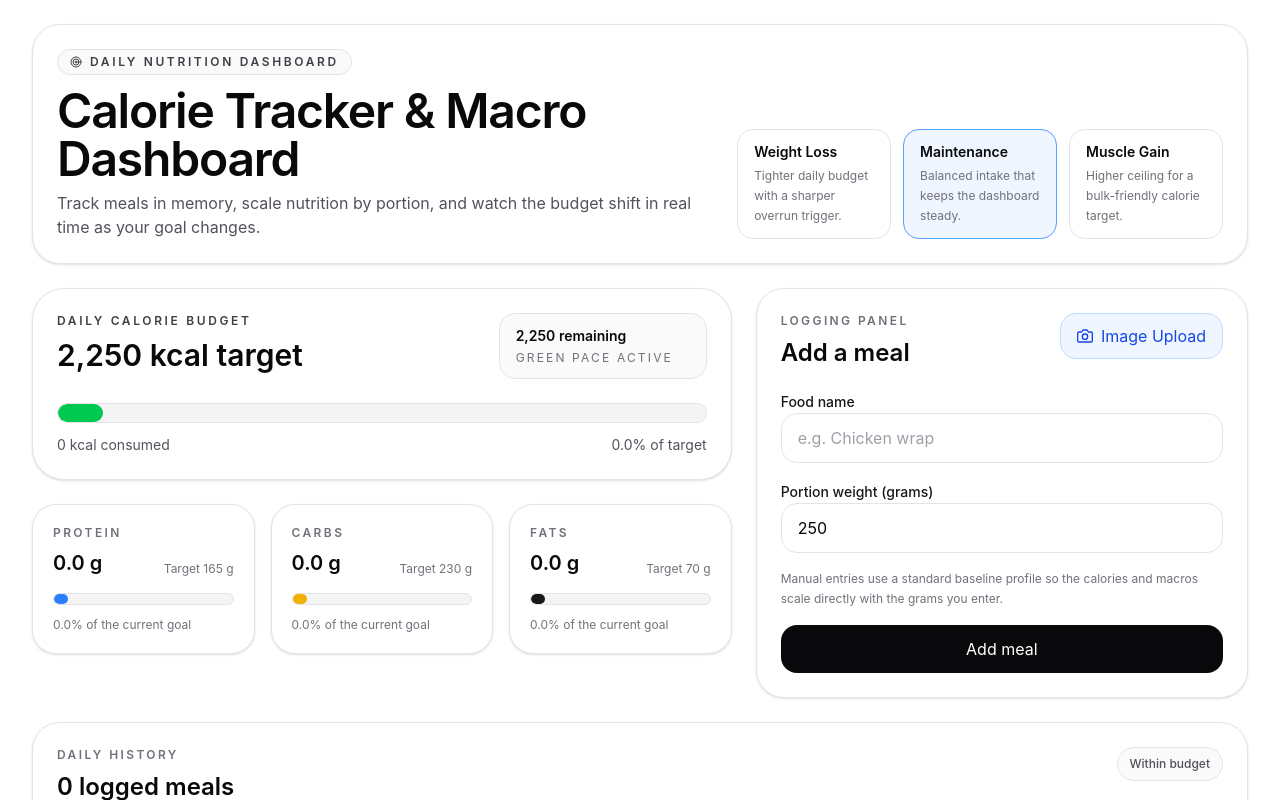
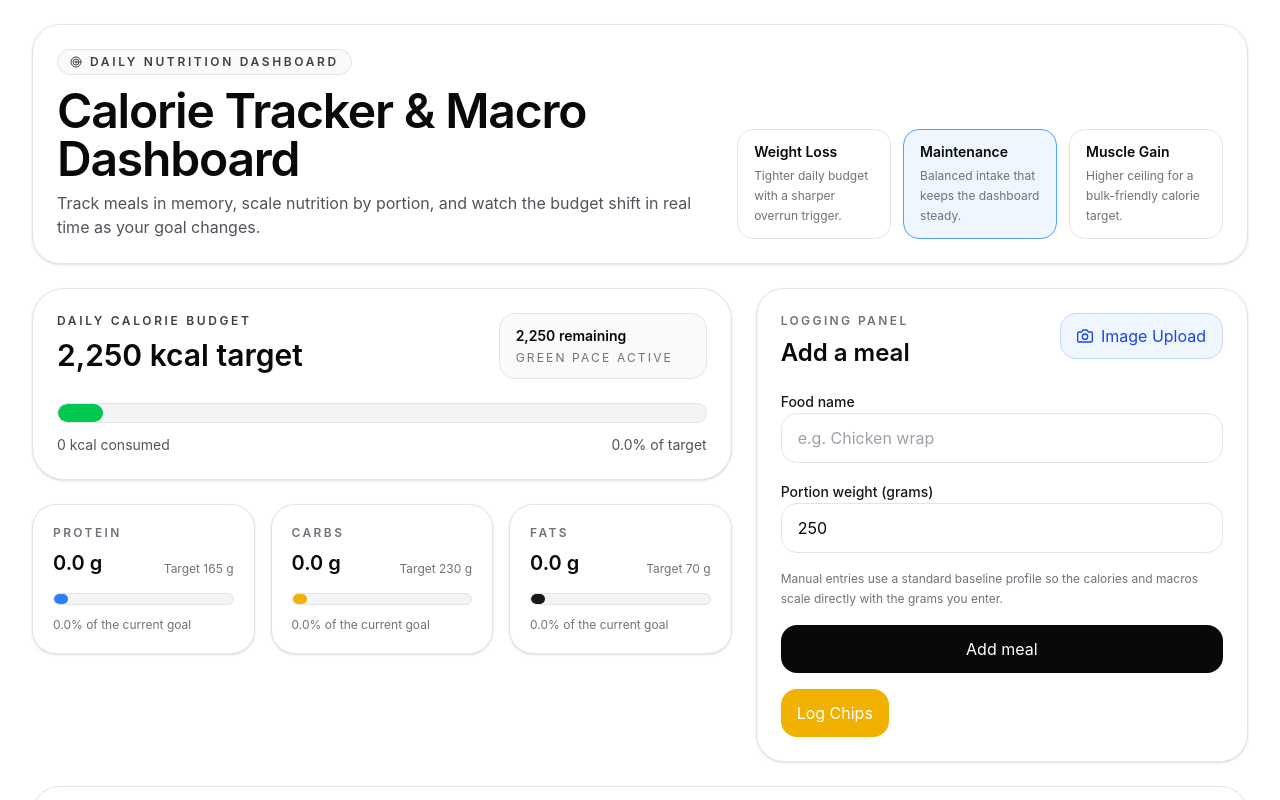
Before and after one commit to Manav-Chudasama/quantiphi, a React (Vite) app: page / in a window 1280 px wide. Shown: the top 800 px of the page. Built offline with nearby package versions, Linux system fonts and the light colour scheme.

Commit message:
fix: add freq used meals buttons
Closes #7

Added two buttons below the meal logging form to log 'Chips' and 'Coffee' with predefined weights when clicked.

```diff
--- a/src/components/MealLogger.tsx
+++ b/src/components/MealLogger.tsx
@@ -15,6 +15,11 @@ export function MealLogger({
   onSubmit,
   onMockUpload,
 }: MealLoggerProps) {
+  const logMeal = (name: string, grams: number) => {
+    onDraftChange({ name, grams });
+    onSubmit({ preventDefault: () => {} } as FormEvent<HTMLFormElement>);
+  };
+
   return (
     <article className="rounded-[1.75rem] border border-zinc-200 bg-white p-5 shadow-sm sm:p-6">
       <div className="flex items-start justify-between gap-4">
@@ -78,6 +83,23 @@ export function MealLogger({
           Add meal
         </button>
       </form>
+
+      <div className="mt-4 flex gap-4">
+        <button
+          type="button"
+          onClick={() => logMeal('Chips', 100)}
+          className="inline-flex items-center justify-center gap-2 rounded-2xl bg-yellow-500 px-4 py-3 text-sm font-semibold text-white transition hover:bg-yellow-600"
+        >
+          Log Chips
+        </button>
+        <button
+          type="button"
+          onClick={() => logMeal('Coffee', 250)}
+          className="inline-flex items-center justify-center gap-2 rounded-2xl bg-brown-500 px-4 py-3 text-sm font-semibold text-white transition hover:bg-brown-600"
+        >
+          Log Coffee
+        </button>
+      </div>
     </article>
   );
 }
```
